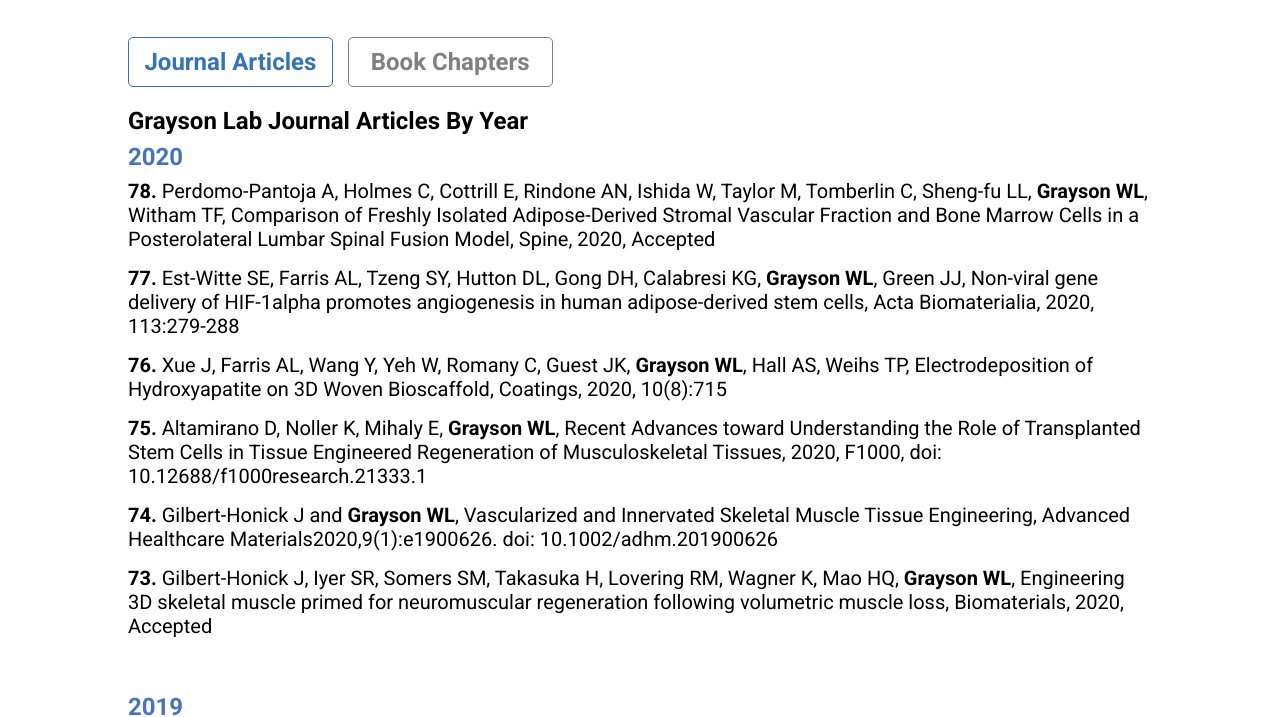
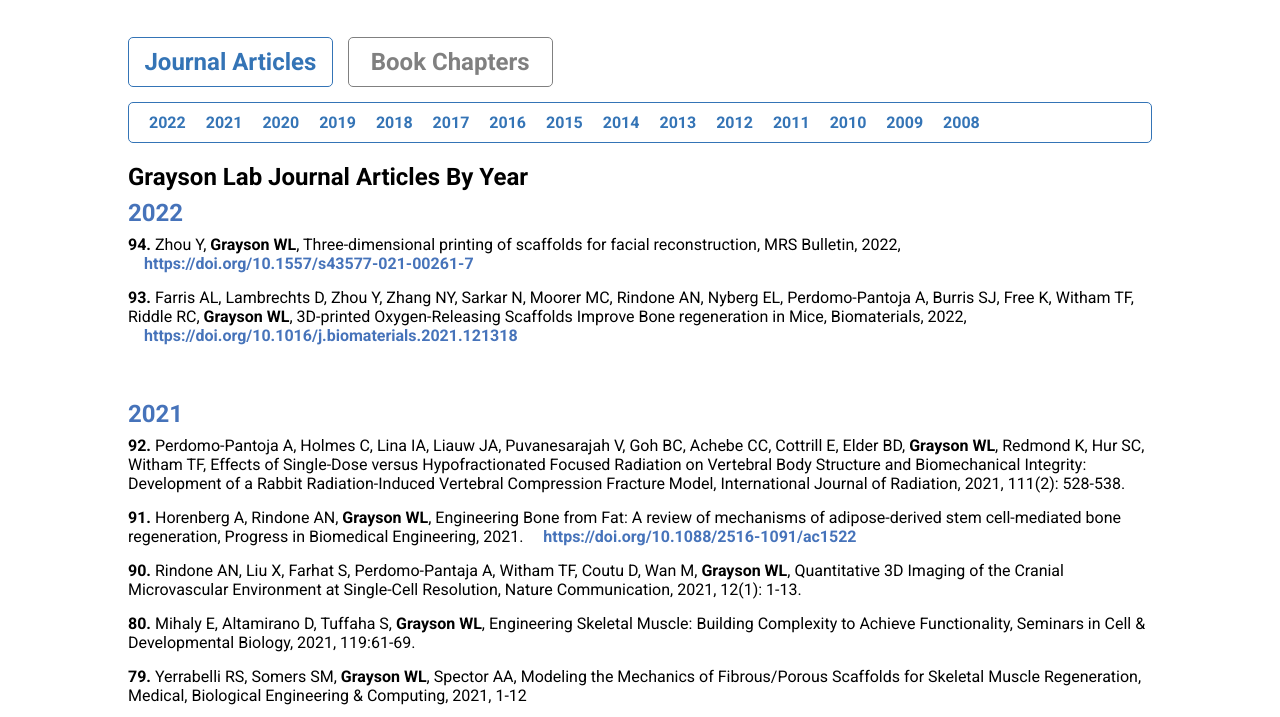
Before and after one commit to benf549/GraysonLabWebsiteRedesign, a plain HTML site: page publications.html in a window 1280 px wide. Shown: the part 101-818 px from the top of the page. Drawn offline with Linux system fonts and the light colour scheme.

Commit message:
add new publications

```diff
--- a/css/publications.css
+++ b/css/publications.css
@@ -1,3 +1,7 @@
+html {
+	scroll-behavior: smooth;
+}
+
 .article-header {
 	padding: 0;
 }
@@ -29,6 +33,7 @@ main h4:first-of-type {
 .year b {
 	display: inline;
 	text-indent: 0;
+	font-size: 1em;
 }
 
 .year a {
@@ -47,16 +52,19 @@ main h4:first-of-type {
 	margin-bottom: 15px;
 }
 
+.sele a, .not-sele a {
+	text-decoration: none;
+	cursor: pointer;
+	text-align: center;
+	padding: 0 10px 0 10px;
+}
+
 .not-sele a {
 	color: grey;
-	text-decoration: none;
-	cursor: pointer;
 }
 
 .sele a {
 	color: #3474B6;
-	cursor: pointer;
-	text-decoration: none;
 }
 
 .sele {
@@ -102,3 +110,23 @@ main h4:first-of-type {
 #subheading {
 	margin-top: 20px;
 }
+
+.publication-year-selector {
+	border: 1px solid #3474B6;
+	border-radius: 5px;
+	padding: 10px;
+	margin-top: 15px;
+	display: flex;
+	flex-direction: row;
+	align-items: center;
+	justify-content: flex-start;
+	flex-wrap: wrap;
+}
+
+.publication-year-selector a {
+	color: #3474B6;
+	font-weight: bold;
+	cursor: pointer;
+	text-decoration: none;
+	margin: 0 10px 0 10px;
+}
--- a/publications.html
+++ b/publications.html
@@ -43,15 +43,72 @@
 			<h3 class="article-header sele"><a href="publications.html">Journal Articles</a></h3>
 			<h3 class="article-header not-sele"><a href="book_chapters.html">Book Chapters</a></h3>
 		</div>
+		<div class="publication-year-selector">
+			<a href="#2022">2022</a>
+			<a href="#2021">2021</a>
+			<a href="#2020">2020</a>
+			<a href="#2019">2019</a>
+			<a href="#2018">2018</a>
+			<a href="#2017">2017</a>
+			<a href="#2016">2016</a>
+			<a href="#2015">2015</a>
+			<a href="#2014">2014</a>
+			<a href="#2013">2013</a>
+			<a href="#2012">2012</a>
+			<a href="#2011">2011</a>
+			<a href="#2010">2010</a>
+			<a href="#2009">2009</a>
+			<a href="#2008">2008</a>
+		</div>
 		<h3 class="article-header" id="subheading">Grayson Lab Journal Articles By Year</h3>
 		<div class="journal-articles">
-			<h4>2020</h4>
+			<h4 id="2022">2022</h4>
 			<div class="year">
+				<p><b>94.</b> Zhou Y, <b>Grayson WL</b>, Three-dimensional printing of scaffolds for facial
+					reconstruction, MRS
+					Bulletin, 2022, <a
+						href="https://doi.org/10.1557/s43577-021-00261-7">https://doi.org/10.1557/s43577-021-00261-7
+					</a></p>
+				<p><b>93.</b> Farris AL, Lambrechts D, Zhou Y, Zhang NY, Sarkar N, Moorer MC, Rindone AN, Nyberg EL,
+					Perdomo-Pantoja A, Burris SJ, Free K, Witham TF, Riddle RC, <b>Grayson WL</b>, 3D-printed
+					Oxygen-Releasing
+					Scaffolds Improve Bone regeneration in Mice, Biomaterials, 2022,
+					<a
+						href="https://doi.org/10.1016/j.biomaterials.2021.121318">https://doi.org/10.1016/j.biomaterials.2021.121318</a>
+				</p>
+			</div>
+			<h4 id="2021">2021</h4>
+			<div class="year">
+				<p><b>92.</b> Perdomo-Pantoja A, Holmes C, Lina IA, Liauw JA, Puvanesarajah V, Goh BC, Achebe CC,
+					Cottrill E, Elder BD, <b>Grayson WL</b>, Redmond K, Hur SC, Witham TF, Effects of Single-Dose versus
+					Hypofractionated Focused Radiation on Vertebral Body Structure and Biomechanical Integrity:
+					Development of a Rabbit Radiation-Induced Vertebral Compression Fracture Model, International
+					Journal of Radiation, 2021, 111(2): 528-538. </p>
+				<p><b>91.</b> Horenberg A, Rindone AN, <b>Grayson WL</b>, Engineering Bone from Fat: A review of
+					mechanisms of
+					adipose-derived stem cell-mediated bone regeneration, Progress in Biomedical Engineering, 2021.
+					<a href="https://doi.org/10.1088/2516-1091/ac1522">https://doi.org/10.1088/2516-1091/ac1522</a>
+				</p>
+				<p><b>90.</b> Rindone AN, Liu X, Farhat S, Perdomo-Pantaja A, Witham TF, Coutu D, Wan M, <b>Grayson
+						WL</b>,
+					Quantitative 3D Imaging of the Cranial Microvascular Environment at Single-Cell Resolution, Nature
+					Communication, 2021, 12(1): 1-13. </p>
+				<p><b>80.</b> Mihaly E, Altamirano D, Tuffaha S, <b>Grayson WL</b>, Engineering Skeletal Muscle:
+					Building
+					Complexity to Achieve Functionality, Seminars in Cell & Developmental Biology, 2021, 119:61-69. </p>
+				<p><b>79.</b> Yerrabelli RS, Somers SM, <b>Grayson WL</b>, Spector AA, Modeling the Mechanics of
+					Fibrous/Porous
+					Scaffolds for Skeletal Muscle Regeneration, Medical, Biological Engineering & Computing, 2021, 1-12
+				</p>
 				<p><b>78.</b> Perdomo-Pantoja A, Holmes C, Cottrill E, Rindone AN, Ishida W, Taylor M, Tomberlin C,
 					Sheng-fu
 					LL, <b>Grayson WL</b>, Witham TF, Comparison of Freshly Isolated Adipose-Derived Stromal Vascular
-					Fraction and Bone Marrow Cells in a Posterolateral Lumbar Spinal Fusion Model, Spine, 2020, Accepted
+					Fraction
+					and Bone Marrow Cells in a Posterolateral Lumbar Spinal Fusion Model, Spine, 2021, 46(10: 631-637)
 				</p>
+			</div>
+			<h4 id="2020">2020</h4>
+			<div class="year">
 				<p><b>77.</b> Est-Witte SE, Farris AL, Tzeng SY, Hutton DL, Gong DH, Calabresi KG, <b>Grayson WL</b>,
 					Green
 					JJ, Non-viral gene delivery of HIF-1alpha promotes angiogenesis in human adipose-derived stem cells,
@@ -63,15 +120,15 @@
 					Role of Transplanted Stem Cells in Tissue Engineered Regeneration of Musculoskeletal Tissues, 2020,
 					F1000, doi: 10.12688/f1000research.21333.1</p>
 				<p><b>74.</b> Gilbert-Honick J and <b>Grayson WL</b>, Vascularized and Innervated Skeletal Muscle Tissue
-					Engineering, Advanced Healthcare Materials2020,9(1):e1900626. doi: 10.1002/adhm.201900626</p>
-				<p><b>73.</b> Gilbert-Honick J, Iyer SR, Somers SM, Takasuka H, Lovering RM, Wagner K, Mao HQ,
-					<b>Grayson
-						WL</b>, Engineering 3D skeletal muscle primed for neuromuscular regeneration following
-					volumetric
-					muscle loss, Biomaterials, 2020, Accepted
-				</p>
+					Engineering, Advanced Healthcare Materials 2020, 9(1):e1900626. doi: 10.1002/adhm.201900626</p>
+				<p><b>73.</b> Gilbert-Honick J, Iyer SR, Somers SM, Takasuka H, Lovering RM, Wagner K, Mao HQ, Grayson
+					WL,
+					Engineering 3D skeletal muscle primed for neuromuscular regeneration following volumetric muscle
+					loss, Biomaterials, 2020, <a
+						href="https://doi.org/10.1016/j.biomaterials.2020.120154 ">https://doi.org/10.1016/j.biomaterials.2020.120154
+					</a> </p>
 			</div>
-			<h4>2019</h4>
+			<h4 id="2019">2019</h4>
 			<div class="year">
 				<p><b>72.</b> Morrissette-McAlmon J, Ginn B, Somers S, Fukunishi T, Thanitcul C, Rindone A, Hibino N,
 					Tung
@@ -113,7 +170,7 @@
 					doi:10.1089/ten.TEA.2018.0341</p>
 			</div>
 
-			<h4>2018</h4>
+			<h4 class="2018">2018</h4>
 			<div class="year">
 				<p><b>64.</b> Adamo JE, <b>Grayson WL</b>, Hatcher H, Swanton Brown J, Thomas A, Hollister S, Steele SJ,
 					Regulator interfaces surrounding the growing field of additive manufacturing of medical devices and
@@ -143,7 +200,7 @@
 					F1000Res, 2018, F1000 Faculty Rev-517. doi: 10.12688/f1000research.12533</p>
 			</div>
 
-			<h4>2017</h4>
+			<h4 id="2017">2017</h4>
 			<div class="year">
 				<p><b>54.</b> Stephenson MK, Farris AL, <b>Grayson WL</b>, Recent Advances in Tissue Engineering
 					Strategies for the Treatment of Joint Damage, Current Rheumatology Reports, (2017),
@@ -164,7 +221,7 @@
 				</p>
 			</div>
 
-			<h4>2016</h4>
+			<h4 id="2016">2016</h4>
 			<div class="year">
 				<p><b>49.</b> Nyberg EL, Farris AL, Hung BP, Dias M, Garcia JR, Dorafshar AH, <b>Grayson WL</b>,
 					3D-Printing Technologies for Craniofacial Rehabilitation, Reconstruction, and Regeneration,
@@ -183,7 +240,7 @@
 				</p>
 			</div>
 
-			<h4>2015</h4>
+			<h4 id="2015">2015</h4>
 			<div class="year">
 				<p><b>45.</b> Hutton DH, <b>Grayson WL</b>, Hypoxia Inhibits De Novo Vascular Assembly of
 					Adipose-Derived Stromal/Stem Cell Populations, but Promotes Growth of Preformed Vessels,
@@ -205,7 +262,7 @@
 					doi:10.1038/nrendo.2014.234</p>
 			</div>
 
-			<h4>2014</h4>
+			<h4 id="2014">2014</h4>
 			<div class="year">
 				<p><b>38.</b> Huri PY, Wang A, Spector A, <b>Grayson WL</b>, Multistage Adipose-Derived Stem
 					Cell Myogenesis: An Experimental and Modeling Study, (2014), DOI: 10.1007/s12195-014-0362-7
@@ -232,7 +289,7 @@
 				</p>
 			</div>
 
-			<h4>2013</h4>
+			<h4 id="2013">2013</h4>
 			<div class="year">
 				<p><b>32.</b> Hung BP, Salter EK, Temple JP, Mundinger GS, Brown EN, Brazio P, Rodriguez ED,
 					<b>Grayson WL</b>. Engineering Bone Grafts with Enhanced Bone Marrow and Native Scaffolds.
@@ -250,7 +307,7 @@
 					bone. Stem Cell Research & Therapy. 2013 Jan 31;4(1):10. PMID: 23369796</p>
 			</div>
 
-			<h4>2012</h4>
+			<h4 id="2012">2012</h4>
 			<div class="year">
 				<p><b>28.</b> Tzeng SY, Hung BP, <b>Grayson WL</b>, Green JJ. Cystamine-terminated
 					poly(beta-amino ester)s for siRNA delivery to human mesenchymal stem cells and enhancement
@@ -276,7 +333,7 @@
 					PMID: 21902622</p>
 			</div>
 
-			<h4>2011</h4>
+			<h4 id="2011">2011</h4>
 			<div class="year">
 				<p><b>22.</b> Correia C*, <b>Grayson WL*</b>, Park M, Hutton DL, Zhou B, Guo XE, Souza R, Reis
 					R, and Vunjak-Novakovic G. In vitro Model of Vascularized Bone: Synergizing Vascular
@@ -300,7 +357,7 @@
 					Biotechnology & Bioengineering, 108:1159 – 1170 (2011) PMID: 21125596</p>
 			</div>
 
-			<h4>2010</h4>
+			<h4 id="2010">2010</h4>
 			<div class="year">
 				<p><b>16.</b> Wan LQ, Kang SM, Eng G, <b>Grayson WL</b>, Lu XL, Huo B, Gimble J, Guo XE, Mow VC,
 					Vunjak-Novakovic G. Geometric control of human stem cell morphology and differentiation.
@@ -318,7 +375,7 @@
 					Perfusion Bioreactor Culture. Tissue Eng Part A. 2010 Jan:16(1):179-89. PMID: 19678762</p>
 			</div>
 
-			<h4>2009</h4>
+			<h4 id="2009">2009</h4>
 			<div class="year">
 				<p><b>12.</b> Zhao F, <b>Grayson WL</b>, Ma T, Irsigler A. 2009. Perfusion Affects the Tissue
 					Developmental Patterns of Human Mesenchymal Stem Cells in 3D Scaffolds. J. Cell. Phys. 219:
@@ -331,7 +388,7 @@
 					19198002</p>
 			</div>
 
-			<h4>2009</h4>
+			<h4 id="2008">2008</h4>
 			<div class="year">
 				<p><b>9.</b> Frohlich M, <b>Grayson WL</b>, Wan LQ, Marolt D, Drobnic M and Vunjak-Novakovic G.
 					Tissue engineered bone grafts: biological requirements, tissue culture and clinical
```
Also changed, not shown: book_chapters.html (+8 -0 lines).
